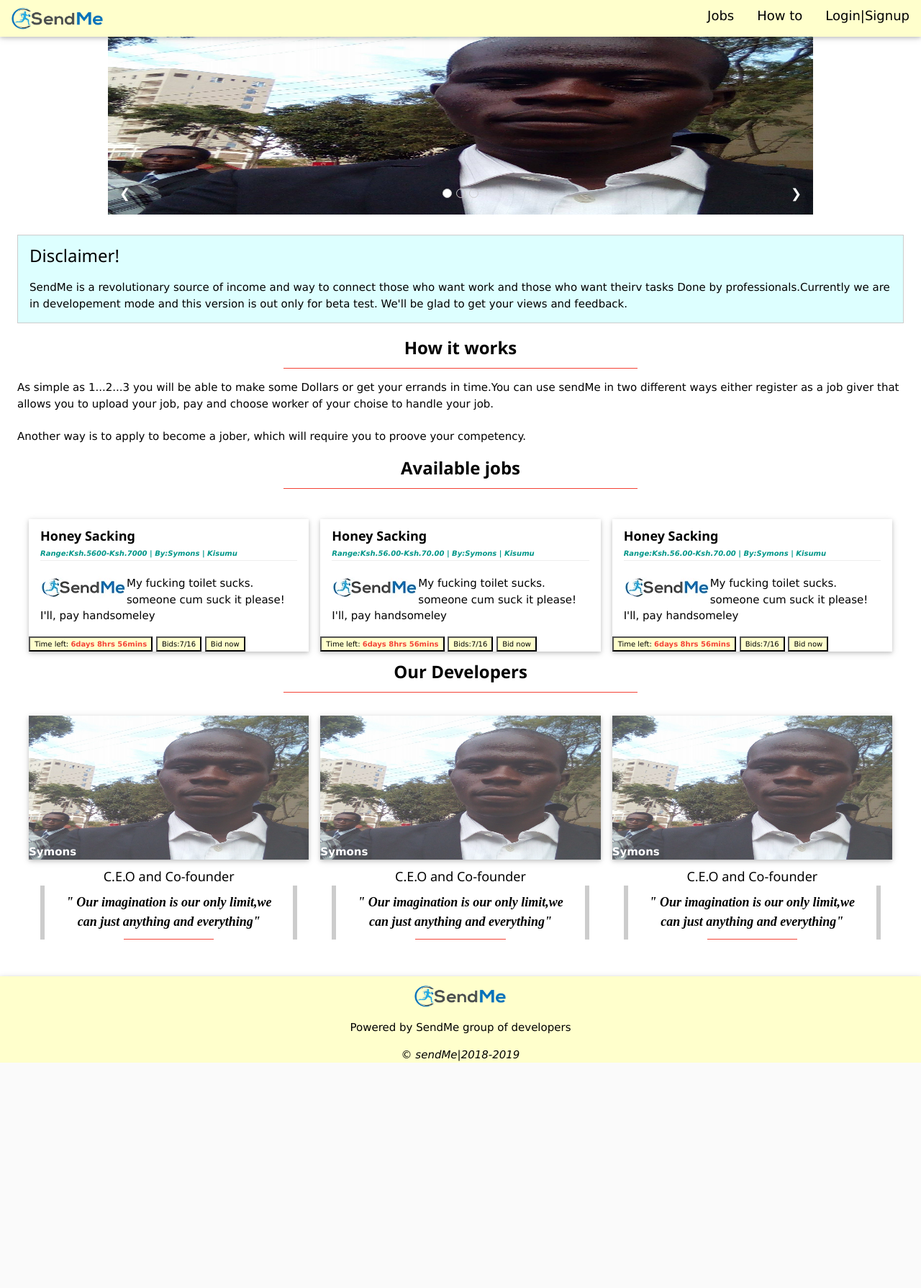
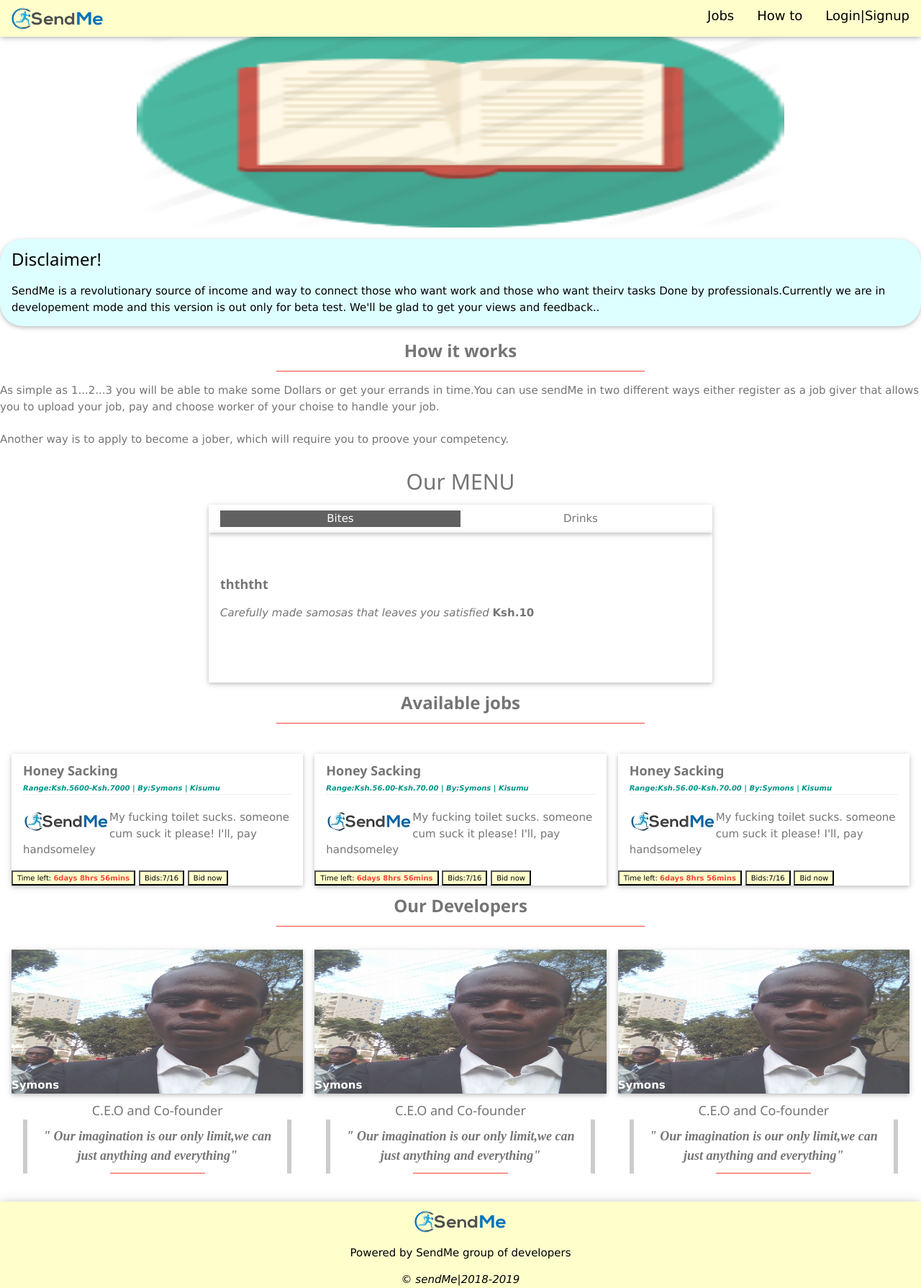
Before and after one commit to Symonss/sendMe, a Django app: template coreapp/templates/coreapp/home.html in a window 1280 px wide. Shown: the whole page at 72% size. Before the commit the page ends 1476 px from the top, so only its background shows below. Run offline with Django 3.2, Linux system fonts and the light colour scheme; the template is opened without the code that fills it: most values are stand-ins (such as "Sample title", 1, 10 or a date in 2020).

Commit message:
most parts of home done

```diff
--- a/coreapp/templates/coreapp/home.html
+++ b/coreapp/templates/coreapp/home.html
@@ -5,14 +5,14 @@
 <title>SendMe</title>
 <link rel="shortcut icon" type="image/png" href="{% static 'images/favicon.jpg' %}"/>
 <meta name="viewport" content="width=device-width, initial-scale=1">
-<link rel="stylesheet" href="{% static 'css/w.css' %}">
+<link rel="stylesheet" href="{% static 'css/w3.ss' %}">
 <link rel="stylesheet" href="https://www.w3schools.com/w3css/4/w3.css">
 <style>
 .mySlides {display:none}
 .w3-left, .w3-right, .w3-badge {cursor:pointer}
 .w3-badge {height:13px;width:13px;padding:0}
 </style>
-<body>
+<body class="w3-text-grey">
 
   <div class="w3-bar w3-top w3-large w3-pale-yellow w3-card-2 w3-left-align">
     <a class="w3-hide-medium w3-hide-large w3-bar-item w3-button
@@ -26,38 +26,28 @@
 
   <div id="demo" class="w3-hide w3-hide-large  w3-hide-medium">
     <div class="w3-bar-block  w3-left-align w3-large w3-pale-yellow">
-      <br><br>
+      <a class="w3-bar-item w3-buttn  " href="#">
+        <img src="{% static 'images/logo35.png'%}" style="width:129px;height:35px"alt="logo"></a>
       <a class=" w3-bar-item w3-button"href="#">Jobs</a>
       <a class=" w3-bar-item w3-button"href="#">How to</a>
       <a class=" w3-bar-item w3-button"href="#">Login|Signup</a>
     </div>
   </div>
 
-  <div class="w3-content  w3-display-container" style="width:100%; padding-top:8px">
-    <img class="mySlides" src="{% static 'images/symons.jpg'%}" style="width:100%;height:290px">
-    <img class="mySlides" src="{% static 'images/bg-title-02.jpg'%}" style="width:100%;height:290px">
-    <img class="mySlides" src="{% static 'images/symons.jpg'%}" style="width:100%;height:290px">
-    <div class="w3-center w3-container w3-section w3-large w3-text-white w3-display-bottommiddle" style="width:100%">
-      <div class="w3-left w3-hover-text-khaki" onclick="plusDivs(-1)">&#10094;</div>
-      <div class="w3-right w3-hover-text-khaki" onclick="plusDivs(1)">&#10095;</div>
-      <span class="w3-badge demo w3-border w3-transparent w3-hover-white" onclick="currentDiv(1)"></span>
-      <span class="w3-badge demo w3-border w3-transparent w3-hover-white" onclick="currentDiv(2)"></span>
-      <span class="w3-badge demo w3-border w3-transparent w3-hover-white" onclick="currentDiv(3)"></span>
-    </div>
+  <div class="w3-content w3-section" style="max-width:900px">
+    <img class="mySlides" src="{% static 'images/symons.jpg'%}" style="width:100%;height:300px">
+    <img class="mySlides" src="{% static 'images/open-book-128.png'%}" style="width:100%;height:300px">
+    <img class="mySlides" src="{% static 'images/Owl-Book-128.png'%}" style="width:100%;height:300px">
   </div>
 
-
-<div class="body_in w3-padding-large ">
-  <div class="w3-panel w3-pale-blue w3-border">
-  <h3>Disclaimer!</h3>
-  <p>
-    SendMe is a revolutionary source of income and way to connect those who
-    want work and those who want theirv tasks Done
-    by professionals.Currently we are in developement mode and this version
-     is out only for beta test. We'll be glad to
-    get your views and feedback.
-  </p>
-</div>
+  <div class="w3-panel w3-pale-blue w3-card w3-round-xxlarge">
+    <h3>Disclaimer!</h3>
+    <p> SendMe is a revolutionary source of income and way to connect those who
+        want work and those who want theirv tasks Done
+        by professionals.Currently we are in developement mode and this version
+         is out only for beta test. We'll be glad to
+        get your views and feedback..</p>
+  </div>
 
   <h3 class="w3-center"><b>How it works</b></h3>
   <hr class="w3-border-red" style="margin:auto;width:40%">
@@ -69,6 +59,40 @@
     to handle your job.<br><br>Another way is to apply to become a jober, which will require
     you to proove your competency.
   </p>
+
+
+  <section>
+     <!-- Menu Container -->
+     <div class="w3-container" id="menu">
+       <div class="w3-content" style="max-width:700px">
+
+         <h2 class="w3-center">Our MENU</h2>
+
+         <div class="w3-row w3-center w3-card w3-padding">
+           <a href="javascript:void(0)" onclick="openMenu(event, 'Eat');" id="myLink">
+             <div class="w3-col s6 tablink">Bites</div>
+           </a>
+           <a href="javascript:void(0)" onclick="openMenu(event, 'Drinks');">
+             <div class="w3-col s6 tablink">Drinks</div>
+           </a>
+         </div>
+
+         <div id="Eat" class="w3-container menu w3-padding-48 w3-card">
+
+           <h5><b>thththt</b></h5>
+           <p class="w3-text-grey"><i>Carefully made samosas that leaves you satisfied</i> <span><b>Ksh.{{bite.price}}</b></span></p><br>
+
+         </div>
+
+         <div id="Drinks" class="w3-container menu w3-padding-28 w3-card">
+           <h5></h5>
+           <p class="w3-text-grey"><b>1</b>. <i>naturally made.........................@ </i><span><b>Ksh.</b></span> </p><br>
+
+         </div>
+       </div>
+     </div>
+   </section>
+
 
   <h3 class="w3-center"><b>Available jobs</b></h3>
   <hr class="w3-border-red" style="margin:auto;width:40%">
@@ -202,7 +226,7 @@
 <br >
 </div>
 <!-- footer begins here -->
-<footer class="w3-container w3-pale-yellow w3-card w3-center w3-teal">
+<footer class="w3-container w3-pale-yellow w3-card-4 w3-center w3-teal">
   <h5><img src="{% static 'images/logo35.png'%}" style="width:129px;height:35px"alt="logo"></h5>
   <p>Powered by SendMe group of developers</p>
   <i> &copy sendMe|2018-2019</i>
@@ -217,32 +241,38 @@ function myFunction() {
 </script>
 
 <script>
-var slideIndex = 1;
-showDivs(slideIndex);
+var myIndex = 0;
+carousel();
 
-function plusDivs(n) {
-  showDivs(slideIndex += n);
-}
-
-function currentDiv(n) {
-  showDivs(slideIndex = n);
-}
-
-function showDivs(n) {
+function carousel() {
   var i;
   var x = document.getElementsByClassName("mySlides");
-  var dots = document.getElementsByClassName("demo");
-  if (n > x.length) {slideIndex = 1}
-  if (n < 1) {slideIndex = x.length}
   for (i = 0; i < x.length; i++) {
     x[i].style.display = "none";
   }
-  for (i = 0; i < dots.length; i++) {
-    dots[i].className = dots[i].className.replace(" w3-white", "");
-  }
-  x[slideIndex-1].style.display = "block";
-  dots[slideIndex-1].className += " w3-white";
+  myIndex++;
+  if (myIndex > x.length) {myIndex = 1}
+  x[myIndex-1].style.display = "block";
+  setTimeout(carousel, 4000); // Change image every 2 seconds
 }
 </script>
 
+<script>
+        // Tabbed Menu
+        function openMenu(evt, menuName) {
+          var i, x, tablinks;
+          x = document.getElementsByClassName("menu");
+          for (i = 0; i < x.length; i++) {
+            x[i].style.display = "none";
+          }
+          tablinks = document.getElementsByClassName("tablink");
+          for (i = 0; i < x.length; i++) {
+            tablinks[i].className = tablinks[i].className.replace(" w3-dark-grey", "");
+          }
+          document.getElementById(menuName).style.display = "block";
+          evt.currentTarget.firstElementChild.className += " w3-dark-grey";
+        }
+        document.getElementById("myLink").click();
+        </script>
+
 </body>
```
